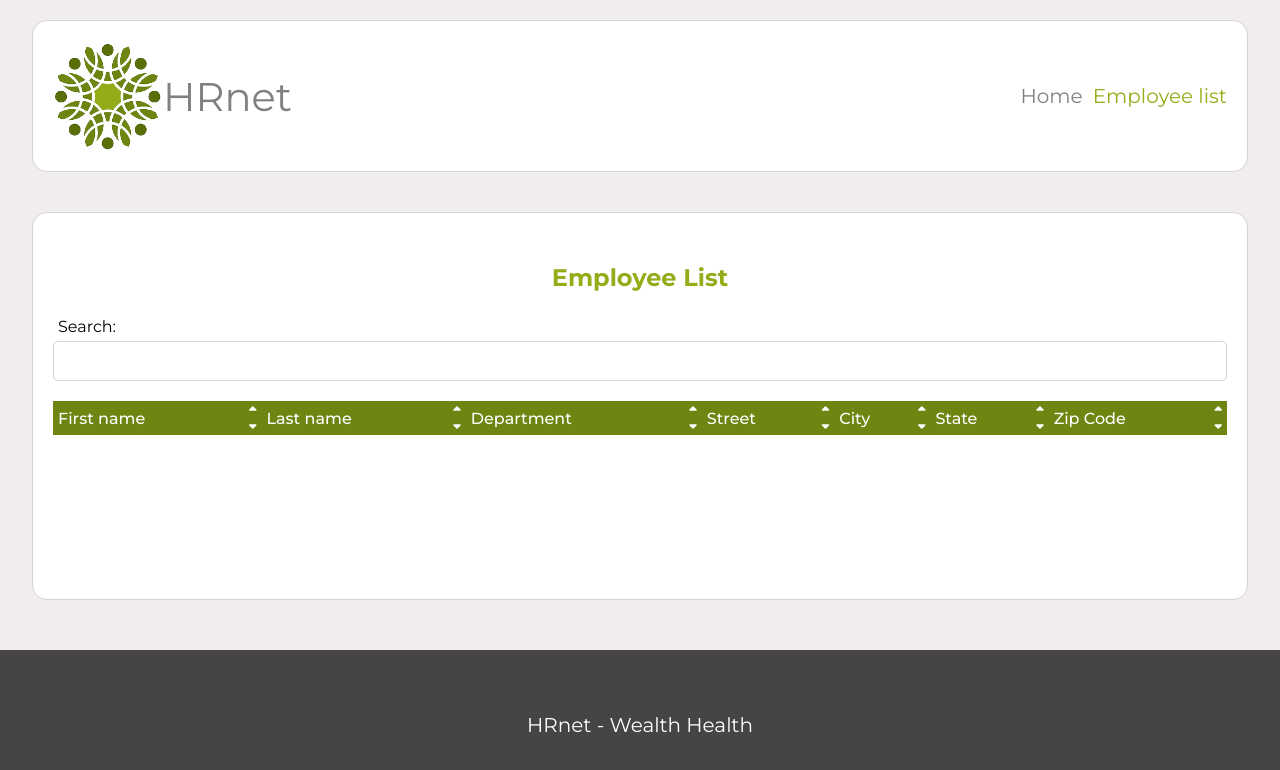
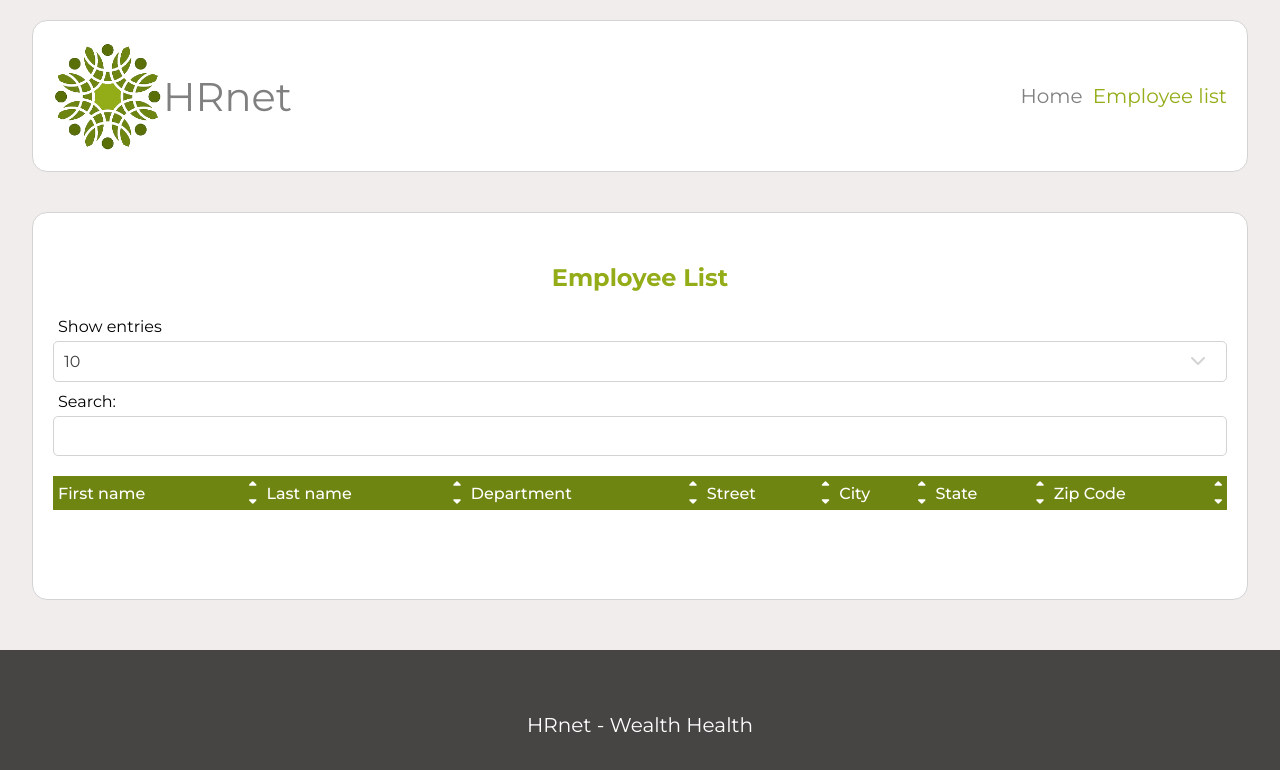
Before and after one commit to jbbrejon/openclassrooms-da-p14, a React (Vite) app: page /employee-list in a window 1280 px wide. Shown: the top 770 px of the page. Built offline with nearby package versions, Linux system fonts and the light colour scheme.

Commit message:
:construction: add InputSelect to choose table length

```diff
--- a/src/components/TableEmployees/TableEmployees.jsx
+++ b/src/components/TableEmployees/TableEmployees.jsx
@@ -7,6 +7,10 @@ import { selectEmployeeList } from '../../redux/selectors/selectors'
 
 // Import components
 import InputStandard from '../InputStandard/InputStandard'
+import InputSelect from '../InputSelect/InputSelect'
+
+// Import data
+import tableLengthOptions from '../../data/tableLengthOptions'
 
 // Import CSS module
 import styles from './TableEmployees.module.css'
@@ -16,6 +20,13 @@ function TableEmployees() {
     const employees = useSelector(selectEmployeeList)
     // Employees from local state (filtered, sorted)
     const [localEmployees, setLocalEmployees] = useState(employees)
+    const [tableLength, setTableLength] = useState(10)
+
+    function changeTableLength(e) {
+        setTableLength(e.target.attributes.name.value)
+    }
+
+
 
     // Search employees
     const searchEmployee = (e) => {
@@ -107,6 +118,13 @@ function TableEmployees() {
     console.log(localEmployees)
     return (
         <>
+            <InputSelect
+                label="Show entries"
+                type="tableLenght"
+                options={tableLengthOptions}
+                value={tableLength}
+                change={changeTableLength}
+            />
             <InputStandard
                 type="text" label="Search: " id="search" name="search"
                 change={e => { searchEmployee(e) }}
```
